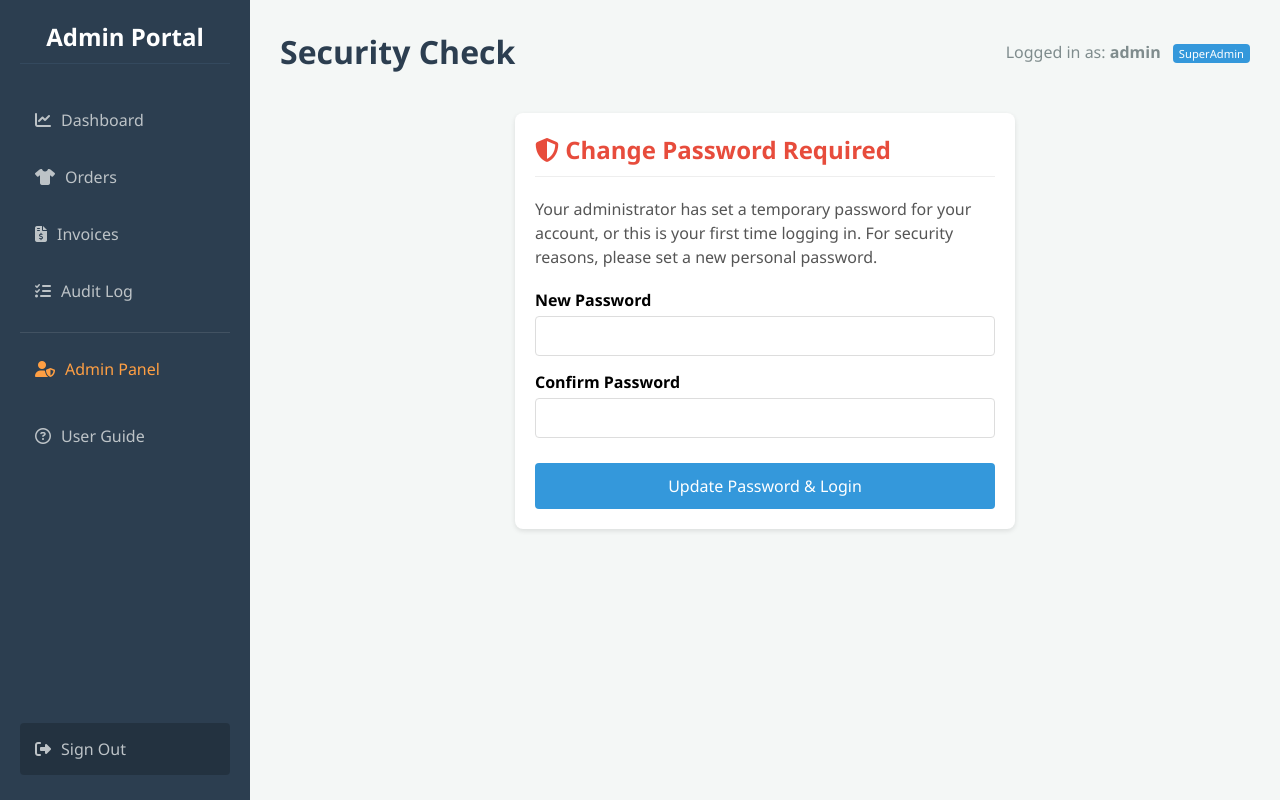
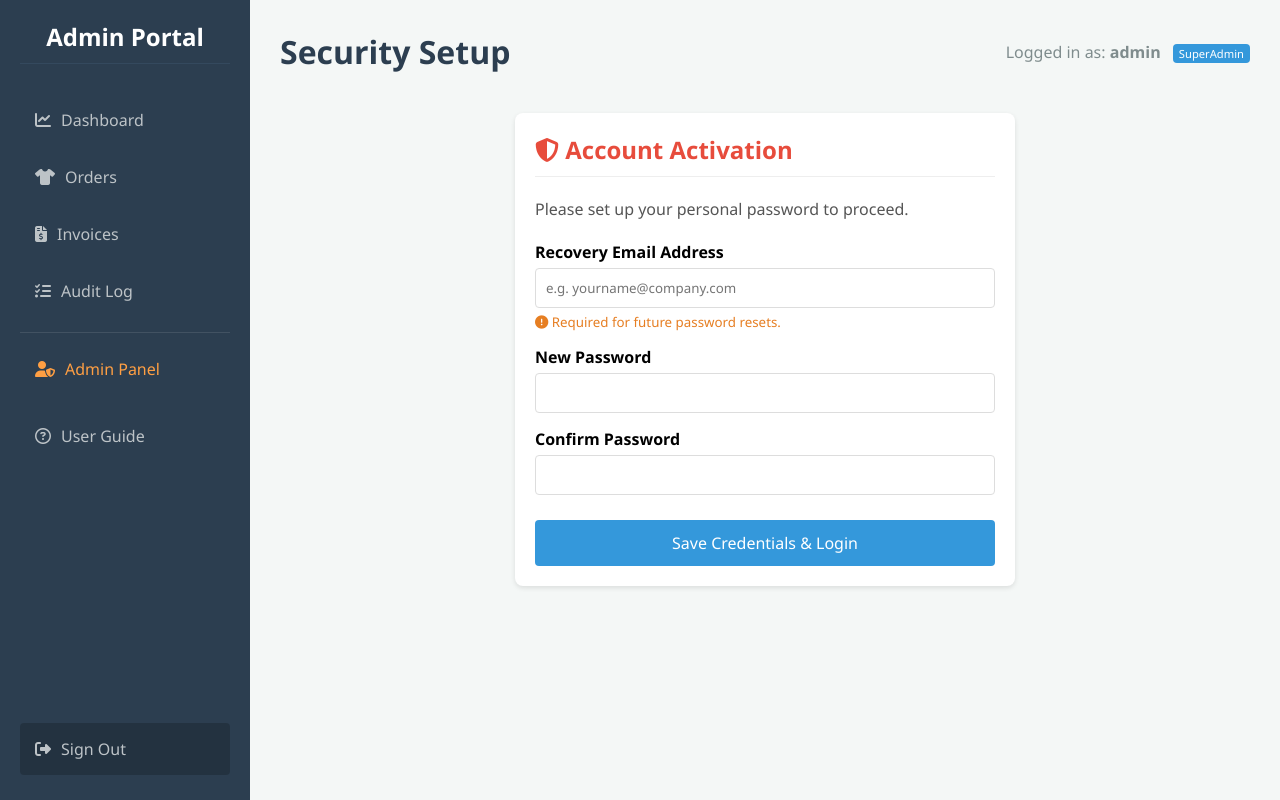
Before and after one commit to MrBeanCoozl/WDP_Development, a Flask app: page /change_password in a window 1280 px wide. Run offline with Flask 3, Linux system fonts and the light colour scheme; a user stored in the database is signed in; parts of the project's set-up code (start-up, migrations or seed data) failed here and were passed over.

Commit message:
email sending is working
email sending is working

```diff
--- a/app.py
+++ b/app.py
@@ -1,11 +1,15 @@
 from flask import Flask, render_template, request, redirect, url_for, flash, session, g
 from flask_sqlalchemy import SQLAlchemy
 from sqlalchemy import func, extract, or_, text
+from sqlalchemy.pool import NullPool
 from datetime import datetime, timedelta
 from functools import wraps
 import random
 import os
 import json
+import smtplib
+from email.mime.text import MIMEText
+from email.mime.multipart import MIMEMultipart
 
 # --- 1. SETUP & CONFIGURATION ---
 app = Flask(__name__)
@@ -15,6 +19,18 @@ basedir = os.path.abspath(os.path.dirname(__file__))
 db_path = os.path.join(basedir, 'business_data.db')
 app.config['SQLALCHEMY_DATABASE_URI'] = 'sqlite:///' + db_path
 app.config['SQLALCHEMY_TRACK_MODIFICATIONS'] = False
+
+# --- FIX: PREVENT DATABASE TIMEOUTS ---
+app.config['SQLALCHEMY_ENGINE_OPTIONS'] = {
+    'poolclass': NullPool
+}
+
+# --- EMAIL CONFIGURATION (YOU MUST EDIT THIS) ---
+# Replace the placeholders below with your REAL Gmail details.
+app.config['SMTP_SERVER'] = 'smtp.gmail.com'
+app.config['SMTP_PORT'] = 587
+app.config['SMTP_EMAIL'] = 'limjiaan41@gmail.com'   # <--- SENDER EMAIL (Your Admin Email)
+app.config['SMTP_PASSWORD'] = 'iilv ertj fvps wyai'   # <--- SENDER APP PASSWORD
 
 db = SQLAlchemy(app)
 
@@ -42,6 +58,7 @@ class User(db.Model):
     username = db.Column(db.String(100), unique=True, nullable=False)
     password = db.Column(db.String(100), nullable=False)
     role = db.Column(db.String(20), default='Staff')
+    email = db.Column(db.String(120), unique=True, nullable=True) # UNIQUE EMAIL STORAGE
     is_suspended = db.Column(db.Boolean, default=False)
     must_change_password = db.Column(db.Boolean, default=False)
 
@@ -113,6 +130,57 @@ def format_k(value):
     if value >= 1000: return f"{value/1000:.1f}k"
     return str(value)
 
+# --- EMAIL SENDER FUNCTION ---
+def send_temp_password_email(user_email, temp_password):
+    sender_email = app.config['SMTP_EMAIL']
+    sender_password = app.config['SMTP_PASSWORD']
+    smtp_server = app.config['SMTP_SERVER']
+    smtp_port = app.config['SMTP_PORT']
+
+    # --- FALLBACK: Print to console if not configured ---
+    if 'your_email' in sender_email or 'your_app_password' in sender_password:
+        print("\n" + "="*60)
+        print(f" [DEBUG MODE] EMAIL NOT CONFIGURED")
+        print(f" Target Email: {user_email}")
+        print(f" TEMP PASSWORD: {temp_password}")
+        print("="*60 + "\n")
+        return False, "Simulated: Password printed to server console."
+
+    if not user_email:
+        return False, "User has no email address saved."
+
+    msg = MIMEMultipart()
+    msg['From'] = sender_email
+    msg['To'] = user_email
+    msg['Subject'] = "Security Notice: Temporary Password Reset"
+
+    body = f"""
+    <h3>Password Reset Notice</h3>
+    <p>Hello,</p>
+    <p>Your administrator has reset your password.</p>
+    <p><strong>Your new temporary password is:</strong> <span style="font-size: 16px; background: #eee; padding: 5px;">{temp_password}</span></p>
+    <p>Please log in immediately and set a new personal password.</p>
+    <br>
+    <p>Regards,<br>System Admin</p>
+    """
+    msg.attach(MIMEText(body, 'html'))
+
+    try:
+        server = smtplib.SMTP(smtp_server, smtp_port)
+        server.starttls()
+        server.login(sender_email, sender_password)
+        server.sendmail(sender_email, user_email, msg.as_string())
+        server.quit()
+        return True, "Email sent successfully."
+    except Exception as e:
+        # --- FALLBACK: Print to console on error ---
+        print("\n" + "="*60)
+        print(f" [ERROR] EMAIL FAILED TO SEND: {e}")
+        print(f" Target Email: {user_email}")
+        print(f" TEMP PASSWORD: {temp_password}")
+        print("="*60 + "\n")
+        return False, f"Failed: {str(e)}"
+
 @app.before_request
 def load_user():
     g.user = None
@@ -174,17 +242,35 @@ def logout():
 def change_password():
     if 'user_id' not in session: return redirect(url_for('login'))
     user = User.query.get(session['user_id'])
+
     if request.method == 'POST':
         new_pass = request.form['new_password']
         confirm_pass = request.form['confirm_password']
+        email_input = request.form.get('email')
+
         if new_pass != confirm_pass or len(new_pass) < 4:
             flash('Invalid password or mismatch.')
             return redirect(url_for('change_password'))
+
+        # LOGIC: Only update email if the user doesn't currently have one
+        if not user.email:
+            if not email_input:
+                flash('You must provide a recovery email address.')
+                return redirect(url_for('change_password'))
+
+            # Check if email is unique
+            if User.query.filter(User.email == email_input, User.id != user.id).first():
+                flash('This email is already associated with another account.')
+                return redirect(url_for('change_password'))
+
+            user.email = email_input
+
         user.password = new_pass
         user.must_change_password = False
         db.session.commit()
-        log_action('User', user.username, 'Password Changed', 'User', user.custom_id, 'Success', 'User updated their own password')
+        log_action('User', user.username, 'Password/Email Updated', 'User', user.custom_id, 'Success', 'User updated credentials')
         return redirect(url_for('dashboard'))
+
     return render_template('change_password.html', user=user)
 
 # --- ORDERS ROUTE ---
@@ -530,16 +616,62 @@ def edit_admin(user_id):
 
     return render_template('admin_edit.html', user=user)
 
+# --- UPDATED ADMIN RESET PASSWORD (DB COMMIT FIRST + LOG HISTORY) ---
 @app.route('/admin/reset_password/<int:user_id>', methods=['POST'])
 @admin_required
 def reset_password(user_id):
     user = User.query.get(user_id)
-    user.password = request.form['temp_password']
+    temp_pass = request.form['temp_password']
     new_username = request.form.get('new_username')
-    if new_username: user.username = new_username
+    new_email = request.form.get('new_email') # Get email from form
+
+    if new_username:
+        user.username = new_username
+
+    # 1. Capture the OLD email before we change it (for logging history)
+    old_email = user.email
+
+    # 2. Update to NEW Email if provided
+    if new_email and new_email.strip():
+        user.email = new_email.strip()
+
+    user.password = temp_pass
     user.must_change_password = True
+
+    # Capture email for sending AFTER commit (so DB connection is free)
+    target_email = user.email
+
+    # 3. COMMIT TO DB IMMEDIATELY (RELEASES LOCK)
     db.session.commit()
-    log_action('SuperAdmin', session.get('username'), 'Credentials Updated', 'User', user.custom_id, 'Success', f'Reset password for {user.username}')
+
+    # 4. SEND EMAIL
+    email_status = False
+    email_msg = "No email on file."
+
+    if target_email:
+        success, msg = send_temp_password_email(target_email, temp_pass)
+        email_status = success
+        email_msg = msg
+
+    # 5. FLASH RESULT
+    if email_status:
+        flash(f'Reset successful. Email sent to {target_email}.', 'success')
+        log_type = 'Success'
+    else:
+        # Show specific message if simulated
+        if "Simulated" in email_msg:
+            flash(f'Simulated Reset: Password printed to server console.', 'warning')
+        else:
+            flash(f'Reset successful, but EMAIL FAILED: {email_msg} (Check Console for Password)', 'warning')
+        log_type = 'Warning'
+
+    # 6. Update the Log Message to include the history (OLD EMAIL)
+    if old_email and old_email != user.email:
+        change_note = f" (Email changed from {old_email} to {user.email})"
+    else:
+        change_note = ""
+
+    log_action('SuperAdmin', session.get('username'), 'Credentials Updated', 'User', user.custom_id, log_type, f'Reset password. Email: {email_msg}{change_note}')
     return redirect(url_for('admin_panel'))
 
 @app.route('/admin/suspend/<int:user_id>', methods=['POST'])
--- a/templates/change_password.html
+++ b/templates/change_password.html
@@ -1,21 +1,41 @@
 {% extends "base.html" %}
 
 {% block header %}
-    Security Check
+    Security Setup
 {% endblock %}
 
 {% block content %}
 <div class="card" style="max-width: 500px; margin: 40px auto; text-align: left;">
     <h2 style="margin-bottom: 20px; color: #e74c3c; border-bottom: 1px solid #eee; padding-bottom: 10px;">
-        <i class="fa-solid fa-shield-halved"></i> Change Password Required
+        <i class="fa-solid fa-shield-halved"></i> Account Activation
     </h2>
 
     <p style="margin-bottom: 20px; line-height: 1.5; color: #555;">
-        Your administrator has set a temporary password for your account, or this is your first time logging in.
-        For security reasons, please set a new personal password.
+        Please set up your personal password to proceed.
     </p>
 
     <form method="POST">
+        {% if not user.email %}
+            <div style="margin-bottom: 15px;">
+                <label style="display: block; margin-bottom: 5px; font-weight: bold;">Recovery Email Address</label>
+                <input type="email" name="email" required
+                       placeholder="e.g. yourname@company.com"
+                       style="width: 100%; padding: 10px; border: 1px solid #ddd; border-radius: 4px;">
+                <small style="color: #e67e22; display:block; margin-top:5px;">
+                    <i class="fa-solid fa-circle-exclamation"></i> Required for future password resets.
+                </small>
+            </div>
+        {% else %}
+            <div style="margin-bottom: 15px; padding: 10px; background-color: #f9f9f9; border-radius: 4px; border: 1px solid #eee;">
+                <span style="display: block; font-size: 12px; color: #888; text-transform: uppercase; font-weight: bold;">Linked Recovery Email</span>
+                <div style="display: flex; align-items: center; gap: 8px; margin-top: 5px; color: #2c3e50; font-weight: 500;">
+                    <i class="fa-solid fa-envelope" style="color: #3498db;"></i>
+                    {{ user.email }}
+                    <span style="font-size: 12px; color: #27ae60; background: #e8f8f5; padding: 2px 6px; border-radius: 4px; margin-left: auto;">Verified</span>
+                </div>
+            </div>
+        {% endif %}
+
         <div style="margin-bottom: 15px;">
             <label style="display: block; margin-bottom: 5px; font-weight: bold;">New Password</label>
             <input type="password" name="new_password" required style="width: 100%; padding: 10px; border: 1px solid #ddd; border-radius: 4px;">
@@ -27,7 +47,7 @@
         </div>
 
         <button type="submit" class="btn btn-primary" style="width: 100%; padding: 12px; font-size: 16px;">
-            Update Password & Login
+            Save Credentials & Login
         </button>
     </form>
 </div>
```
Also changed, not shown: templates/admin_panel.html (+29 -7 lines).
